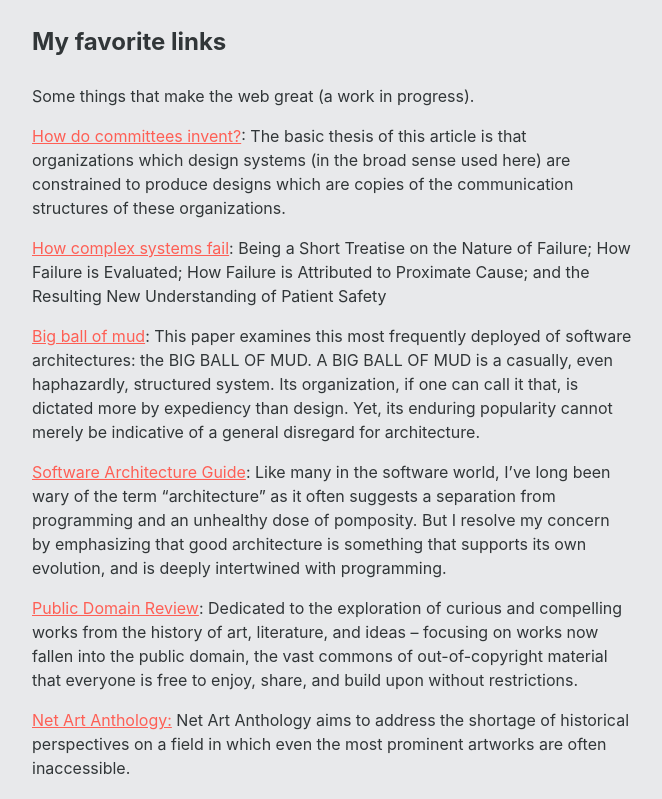
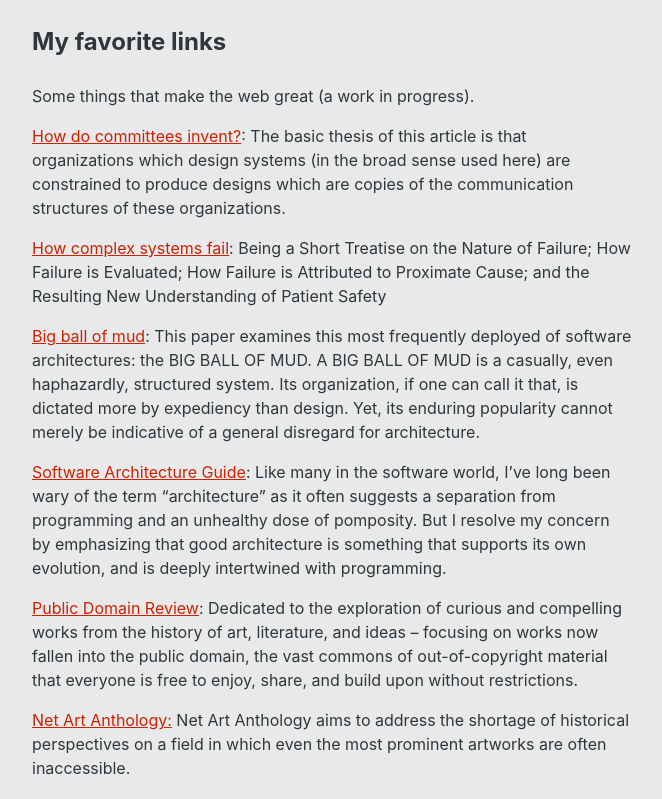
Before and after one commit to bjudson/shiftingedges, a SvelteKit app: page /links in a window 1280 px wide. Shown: the top 799 px of the page, without its empty margins (308-970 px from the left). Built offline with nearby package versions, Linux system fonts and the light colour scheme.

Commit message:
fix accessibility issues

```diff
--- a/src/app.html
+++ b/src/app.html
@@ -19,12 +19,16 @@
 	:root {
 		--fg-color: #313638;
 		--bg-color: #e8e9eb;
+		--link-color: #cd2200;
+		--link-color-alt: #ff7068;
 	}
 
 	@media (prefers-color-scheme: dark) {
 		:root {
 			--bg-color: #313638;
 			--fg-color: #e8e9eb;
+			--link-color: #ff7068;
+			--link-color-alt: #cd2200;
 		}
 	}
 
--- a/src/routes/+page.svelte
+++ b/src/routes/+page.svelte
@@ -53,8 +53,8 @@
         ><LinkedInLogo size="1.5rem" /></a
       >
     </div>
-  </section></PageContainer
->
+  </section>
+</PageContainer>
 
 <style>
   section {
@@ -68,7 +68,7 @@
   }
 
   a {
-    color: #fe5f55;
+    color: var(--link-color);
   }
 
   ul {
--- a/src/routes/PageContainer.svelte
+++ b/src/routes/PageContainer.svelte
@@ -1,9 +1,9 @@
-<div>
+<main>
   <slot />
-</div>
+</main>
 
 <style>
-  div {
+  main {
     font-family: -apple-system, BlinkMacSystemFont, "Segoe UI", "Noto Sans",
       Helvetica, Arial, sans-serif, "Apple Color Emoji", "Segoe UI Emoji";
     display: flex;
--- a/src/routes/collage/+layout.svelte
+++ b/src/routes/collage/+layout.svelte
@@ -33,7 +33,7 @@
   <link rel="stylesheet" href="/collage.css" />
 </svelte:head>
 
-<div>
+<main>
   {#if pages.includes(currentPage)}
     <TopNav {pages} {currentPage} />
   {/if}
@@ -41,10 +41,10 @@
   <slot />
 
   <BottomNav {pages} {currentPage} />
-</div>
+</main>
 
 <style>
-  div {
+  main {
     font-family: -apple-system, BlinkMacSystemFont, "Segoe UI", "Noto Sans",
       Helvetica, Arial, sans-serif, "Apple Color Emoji", "Segoe UI Emoji";
     display: flex;
--- a/src/routes/links/+page.svelte
+++ b/src/routes/links/+page.svelte
@@ -119,7 +119,7 @@
   }
 
   a {
-    color: #fe5f55;
+    color: var(--link-color);
   }
 
   @media only screen and (max-width: 768px) {
--- a/src/routes/shifting-edges/+page.svelte
+++ b/src/routes/shifting-edges/+page.svelte
@@ -86,7 +86,7 @@
   }
 
   a {
-    color: #fe5f55;
+    color: var(--link-color);
   }
 
   @media only screen and (max-width: 768px) {
--- a/src/routes/software/+page.svelte
+++ b/src/routes/software/+page.svelte
@@ -117,7 +117,7 @@
   }
 
   a {
-    color: #fe5f55;
+    color: var(--link-color);
   }
 
   @media only screen and (max-width: 768px) {
--- a/static/collage.css
+++ b/static/collage.css
@@ -11,7 +11,7 @@ p {
 }
 
 a {
-    color: #FE5F55;
+    color: var(--link-color);
 }
 
 a img:hover {
@@ -45,6 +45,10 @@ section aside {
     margin-bottom: 2rem;
 }
 
+section aside a {
+    color: var(--link-color-alt);
+}
+
 section aside p:last-child {
     margin-bottom: 0;
 }
```
Also changed, not shown: src/routes/collage/Nav.svelte (+21 -7 lines).
